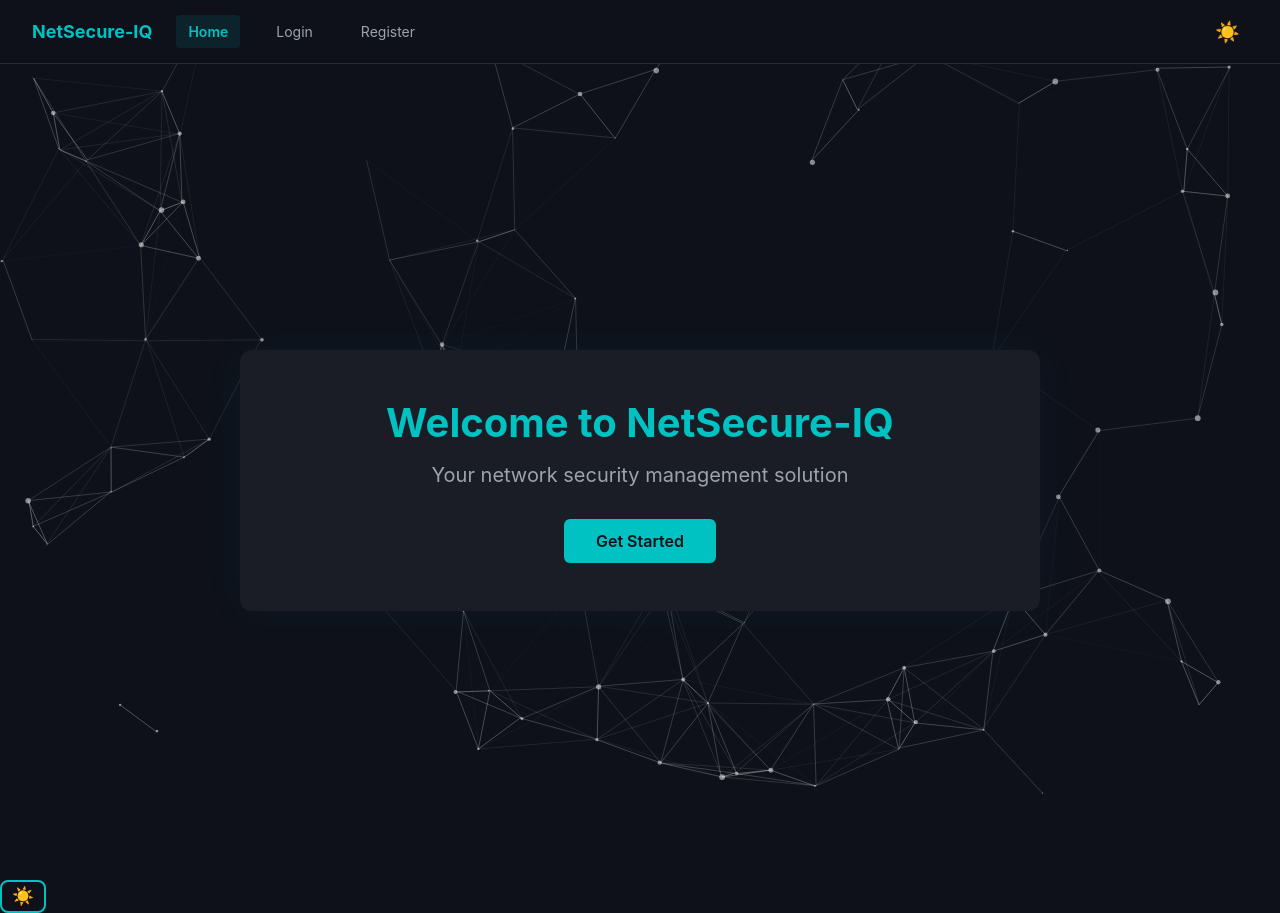
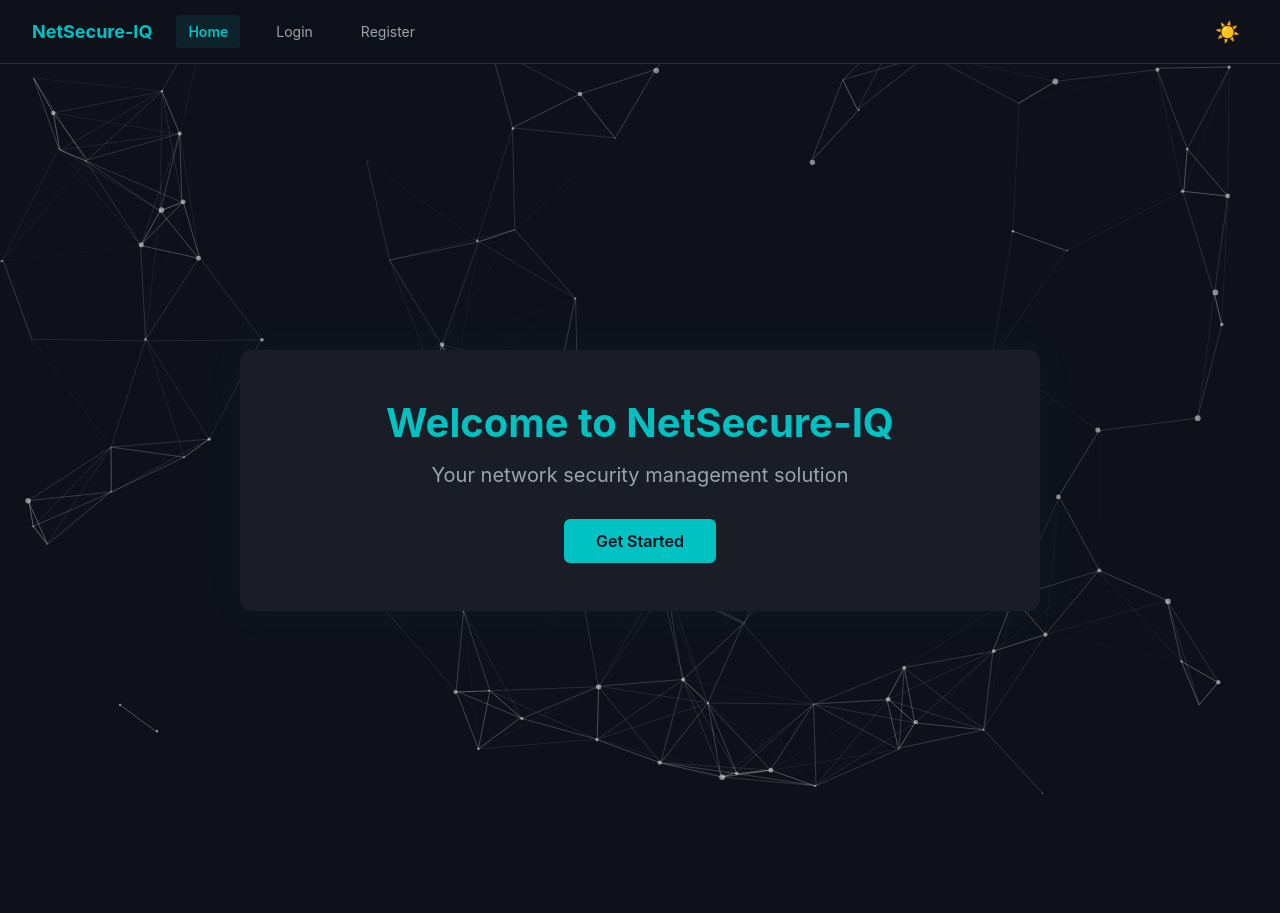
Before and after one commit to expirianet/NetSecure-IQ, a Vue app in the folder src/frontend/: page / in a window 1280 px wide. After the commit the page ends 880 px from the top, so only its background shows below. Built offline with nearby package versions, Linux system fonts and the light colour scheme.

Commit message:
deleted unuseless bouton

```diff
--- a/src/frontend/src/App.vue
+++ b/src/frontend/src/App.vue
@@ -10,28 +10,16 @@
 
     <!-- Canvas pour particles.js -->
     <div id="particles-js"></div>
-
-    <!-- Bouton de basculement de thème -->
-    <button class="theme-toggle" @click="toggleTheme" :aria-label="isDark ? 'Passer en mode clair' : 'Passer en mode sombre'">
-      <span v-if="isDark">☀️</span>
-      <span v-else>🌙</span>
-    </button>
+    <!-- Le bouton de basculement de thème a été supprimé -->
   </div>
 </template>
 
 <script setup>
-import { ref, computed, watch, onMounted } from 'vue'
+import { ref, watch, onMounted } from 'vue'
 import TopNavigation from '@/components/TopNavigation.vue'
 
 // -- État du thème
 const theme = ref(localStorage.getItem('theme') || 'dark')
-const isDark = computed(() => theme.value === 'dark')
-
-// -- Fonction pour basculer le thème
-function toggleTheme() {
-  theme.value = isDark.value ? 'light' : 'dark'
-  localStorage.setItem('theme', theme.value)
-}
 
 // -- Mettre à jour l'attribut data-theme sur <html>
 watch(theme, (newTheme) => {
@@ -41,10 +29,9 @@ watch(theme, (newTheme) => {
 // -- Fonction d'initialisation de particles.js
 function initParticles() {
   const dark = theme.value === 'dark'
-  // si particlesJS n'existe pas, on arrête
   if (!window.particlesJS) return
 
-  // Destruction du canvas précédent
+  // Destruction de l'ancien canvas
   const oldCanvas = document.querySelector('#particles-js > canvas')
   if (oldCanvas) oldCanvas.remove()
 
@@ -92,8 +79,6 @@ onMounted(() => {
     script.src = '/particles/particles.min.js'
     script.onload = () => {
       initParticles()
-
-      // Observer les changements de data-theme
       const observer = new MutationObserver(() => initParticles())
       observer.observe(document.documentElement, {
         attributes: true,
@@ -102,9 +87,7 @@ onMounted(() => {
     }
     document.body.appendChild(script)
   } else {
-    // déjà chargé
     initParticles()
-
     const observer = new MutationObserver(() => initParticles())
     observer.observe(document.documentElement, {
       attributes: true,
@@ -187,22 +170,6 @@ nav {
   color: var(--primary-hover);
 }
 
-/* Bouton toggle */
-.theme-toggle {
-  background: none;
-  border: 2px solid var(--primary-accent);
-  border-radius: 8px;
-  color: var(--primary-accent);
-  font-size: 1.1em;
-  cursor: pointer;
-  padding: 4px 10px;
-  transition: background-color 0.2s ease, color 0.2s ease;
-}
-.theme-toggle:hover {
-  background-color: var(--primary-accent);
-  color: var(--bg-dark);
-}
-
 /* Canvas particles */
 #particles-js {
   position: fixed;
```
